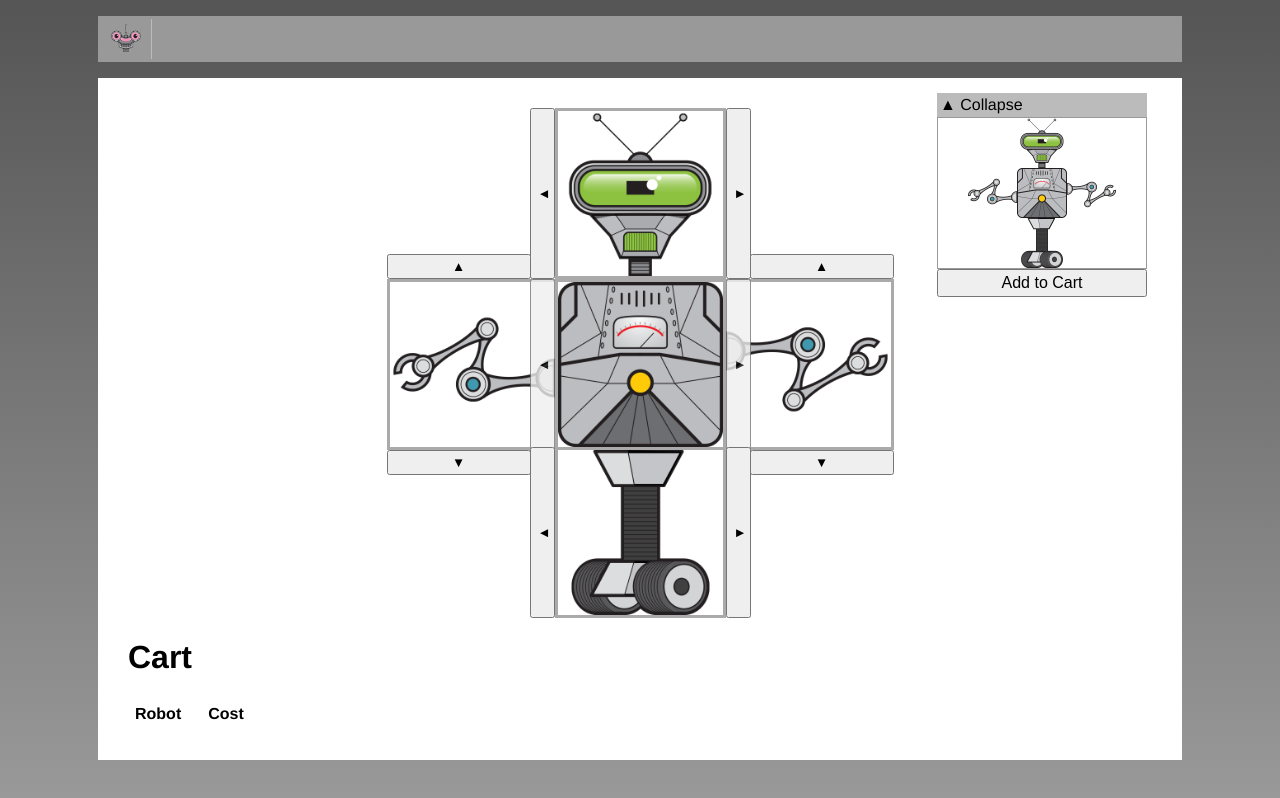
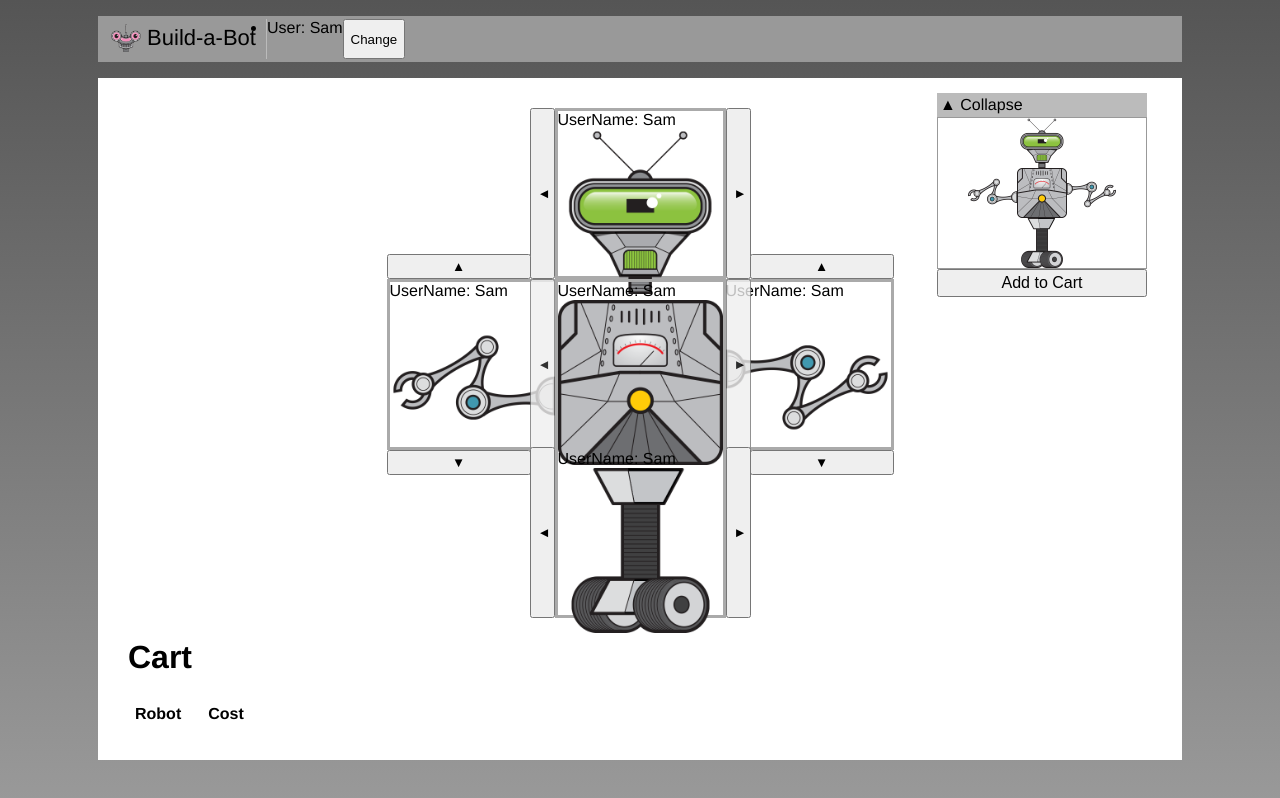
Before and after one commit to brunamendes-02/build-a-robot-vue, a Vue app: page / in a window 1280 px wide. Built offline with nearby package versions, Linux system fonts and the light colour scheme.

Commit message:
pass props from parent to child

```diff
--- a/src/App.vue
+++ b/src/App.vue
@@ -4,7 +4,12 @@
       <ul>
         <li class="nav-item">
           <img class="logo" src="./components/assets/build-a-bot-logo.png">
+          Build-a-Bot
         </li>
+        <li>
+          User: {{ user.userName }}
+        </li>
+        <button @click="changeUserName()">Change</button>
       </ul>
     </nav>
   </header>
@@ -22,6 +27,19 @@ export default {
   name: 'App',
   components: {
     RobotBuilder,
+  },
+  data() {
+    return {
+      user: { userName: 'Sam' },
+    };
+  },
+  provide() {
+    return { user: this.user };
+  },
+  methods: {
+    changeUserName() {
+      this.user.userName = 'Samwise';
+    },
   },
 };
 </script>
--- a/src/components/build/PartSelector.vue
+++ b/src/components/build/PartSelector.vue
@@ -1,17 +1,10 @@
 <template>
   <div class="part" :class="position">
+    <div>UserName: {{user.userName}}</div>
     <img :src="selectedPart.src" @click="showPartInfo = !showPartInfo" title="arm" />
     <button @click="selectPreviousPart()" class="prev-selector"></button>
     <button @click="selectNextPart()" class="next-selector"></button>
     <span class="sale" v-show="selectedPart.onSale">Sale!</span>
-
-    <teleport to="#partInfo" v-if="showPartInfo">
-      <div>
-        <div>{{ selectedPart.cost }} {{ selectedPart.title }} {{ selectedPart.type }}</div>
-        <div>{{ selectedPart.description }}</div>
-        <hr/>
-      </div>
-    </teleport>
   </div>
 </template>
 
@@ -27,6 +20,7 @@ function getNextValidIndex(index, length) {
 }
 
 export default {
+  inject: ['user'],
   props: {
     parts: {
       type: Array,
--- a/src/components/build/RobotBuilder.vue
+++ b/src/components/build/RobotBuilder.vue
@@ -1,8 +1,5 @@
 <template>
   <div class="content">
-
-  <div class="part-info" id="partInfo"></div>
-
     <div class="preview">
       <CollapsibleSection>
         <div class="preview-content">
@@ -264,12 +261,4 @@ td {
 .rotate-left {
   transform: rotate(-90deg);
 }
-.part-info {
-  position: absolute;
-  top: -20px;
-  left: 0;
-  width: 210px;
-  height: 210px;
-  padding: 5px;
-}
 </style>
```
